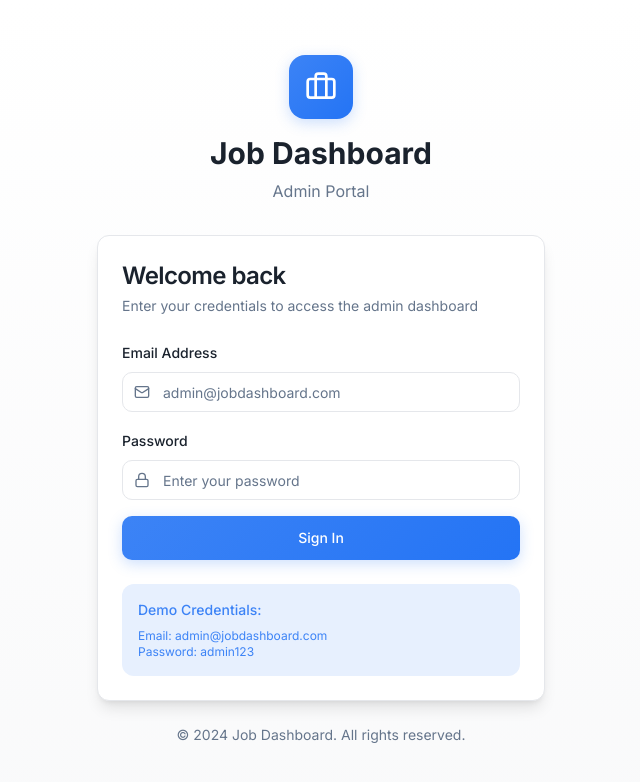
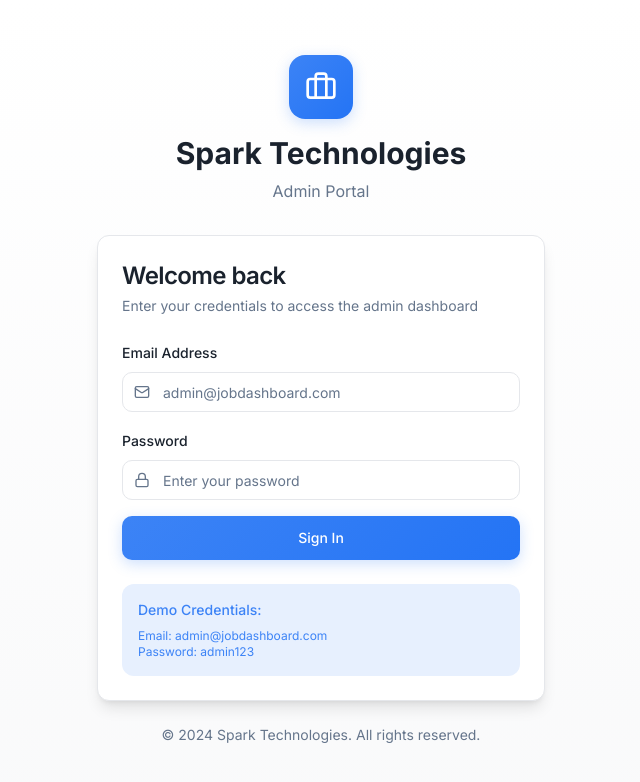
Before and after one commit to captainininda037-stack/recruit-hub-panel, a React (Vite) app: page /login in a window 1280 px wide. Shown: the top 782 px of the page, without its empty margins (319-959 px from the left). Built offline with nearby package versions, Linux system fonts and the light colour scheme; the HTML template or start-up script is replaced by a standard one.

Commit message:
Refactor: Rename dashboard title

```diff
--- a/index.html
+++ b/index.html
@@ -3,7 +3,7 @@
   <head>
     <meta charset="UTF-8" />
     <meta name="viewport" content="width=device-width, initial-scale=1.0" />
-    <title>Job Dashboard Admin</title>
+    <title>Spark Technologies Admin</title>
     <meta name="description" content="Modern admin dashboard for job notification management" />
     <link rel="preconnect" href="https://fonts.googleapis.com">
     <link rel="preconnect" href="https://fonts.gstatic.com" crossorigin>
--- a/src/components/AppSidebar.tsx
+++ b/src/components/AppSidebar.tsx
@@ -70,7 +70,7 @@ export function AppSidebar() {
           </div>
           {!isCollapsed && (
             <div>
-              <h2 className="font-semibold text-sidebar-foreground">Job Dashboard</h2>
+              <h2 className="font-semibold text-sidebar-foreground">Spark Technologies</h2>
               <p className="text-xs text-sidebar-foreground/70">Admin Panel</p>
             </div>
           )}
--- a/src/pages/LoginPage.tsx
+++ b/src/pages/LoginPage.tsx
@@ -46,7 +46,7 @@ const LoginPage = () => {
           <div className="inline-flex items-center justify-center w-16 h-16 gradient-primary rounded-2xl mb-4 shadow-primary">
             <Briefcase className="w-8 h-8 text-white" />
           </div>
-          <h1 className="text-3xl font-bold text-foreground mb-2">Job Dashboard</h1>
+          <h1 className="text-3xl font-bold text-foreground mb-2">Spark Technologies</h1>
           <p className="text-muted-foreground">Admin Portal</p>
         </div>
 
@@ -120,7 +120,7 @@ const LoginPage = () => {
 
         {/* Footer */}
         <p className="text-center text-sm text-muted-foreground mt-6">
-          © 2024 Job Dashboard. All rights reserved.
+          © 2024 Spark Technologies. All rights reserved.
         </p>
       </div>
     </div>
```
